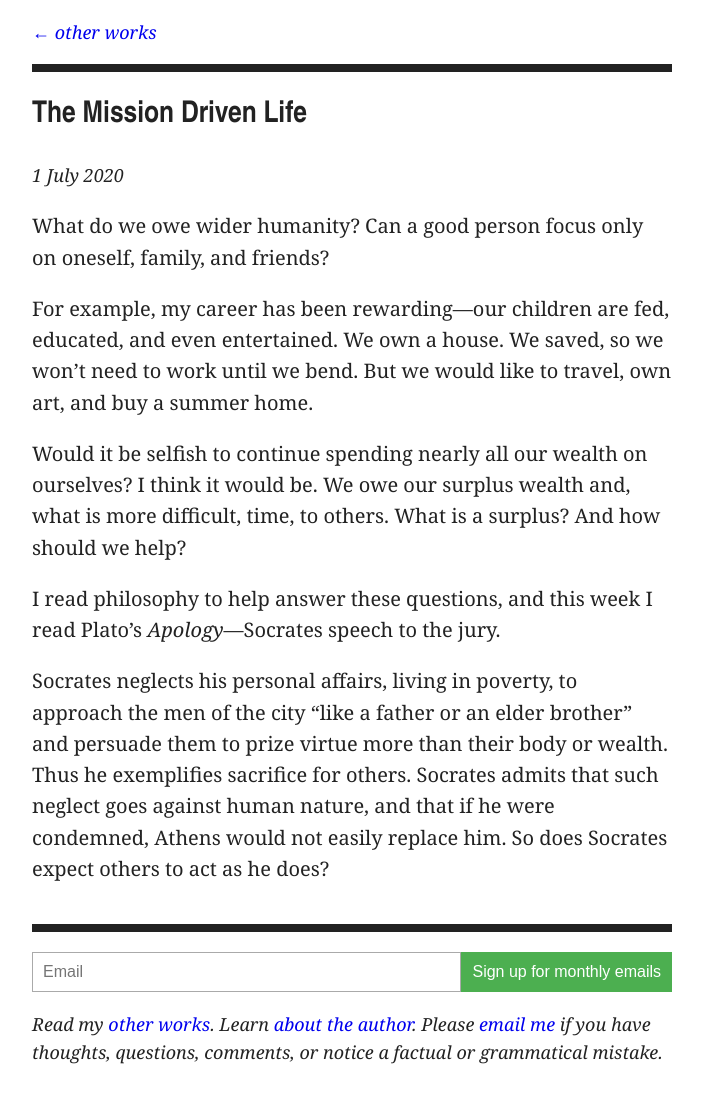
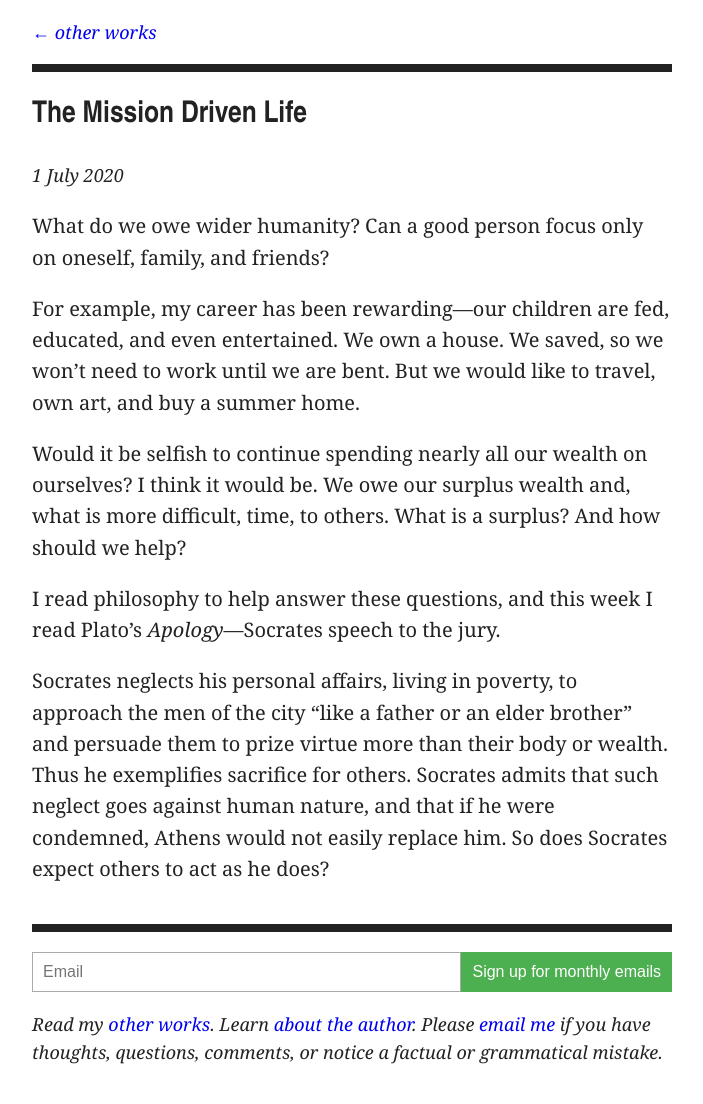
Before and after one commit to artsandmetaphysics/goodlifeodyssey, a Jekyll site: the page built from _meditations/the-mission-driven-life.md, in a window 1280 px wide. Shown: the whole page, without its empty margins (288-991 px from the left). Built offline with Jekyll 4.4.1, drawn with Linux system fonts in a browser that asks for light colours.

Commit message:
Add content

```diff
--- a/_meditations/the-mission-driven-life.md
+++ b/_meditations/the-mission-driven-life.md
@@ -8,7 +8,7 @@ date: 2020-07-01
 
 What do we owe wider humanity? Can a good person focus only on oneself, family, and friends?
 
-For example, my career has been rewarding—our children are fed, educated, and even entertained. We own a house. We saved, so we won’t need to work until we bend. But we would like to travel, own art, and buy a summer home.
+For example, my career has been rewarding—our children are fed, educated, and even entertained. We own a house. We saved, so we won’t need to work until we are bent. But we would like to travel, own art, and buy a summer home.
 
 Would it be selfish to continue spending nearly all our wealth on ourselves? I think it would be. We owe our surplus wealth and, what is more difficult, time, to others. What is a surplus? And how should we help?
 
```
Also changed, not shown: meditations/the-mission-driven-life.md (+1 -1 lines).
